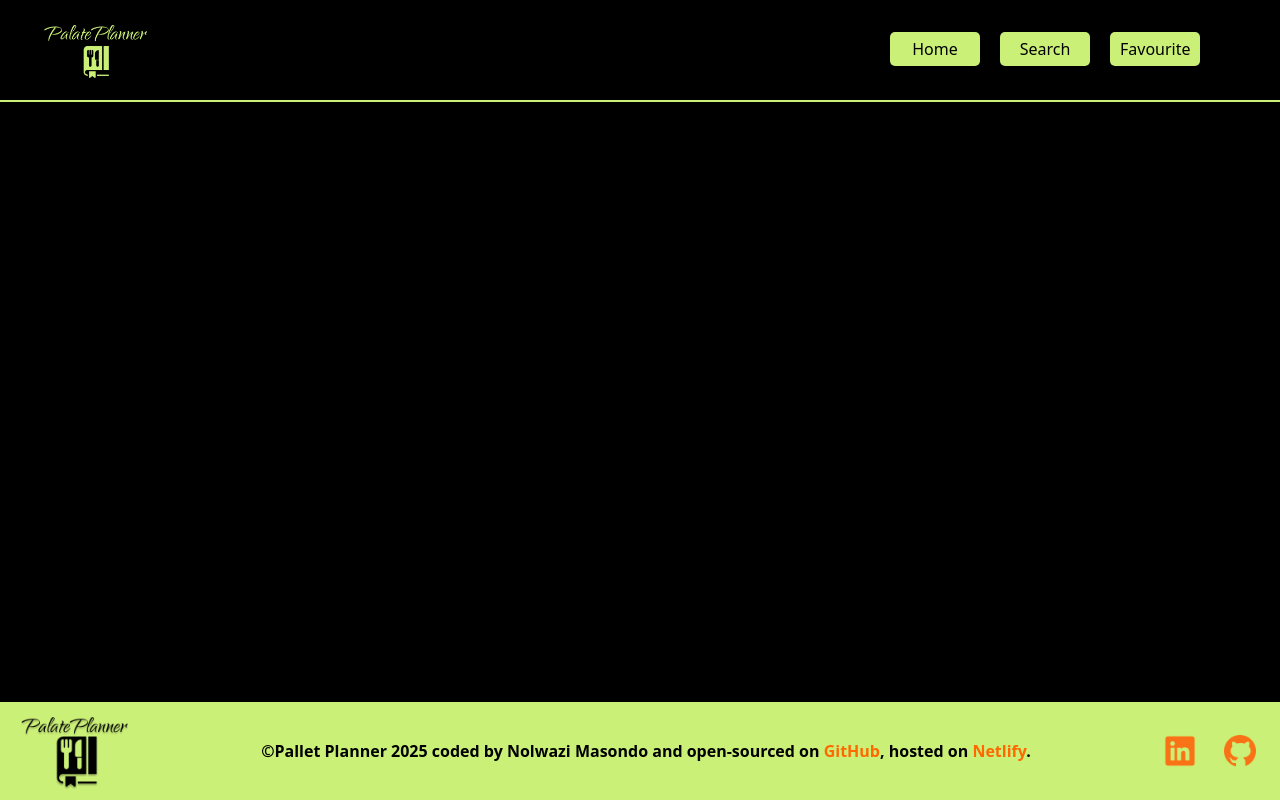
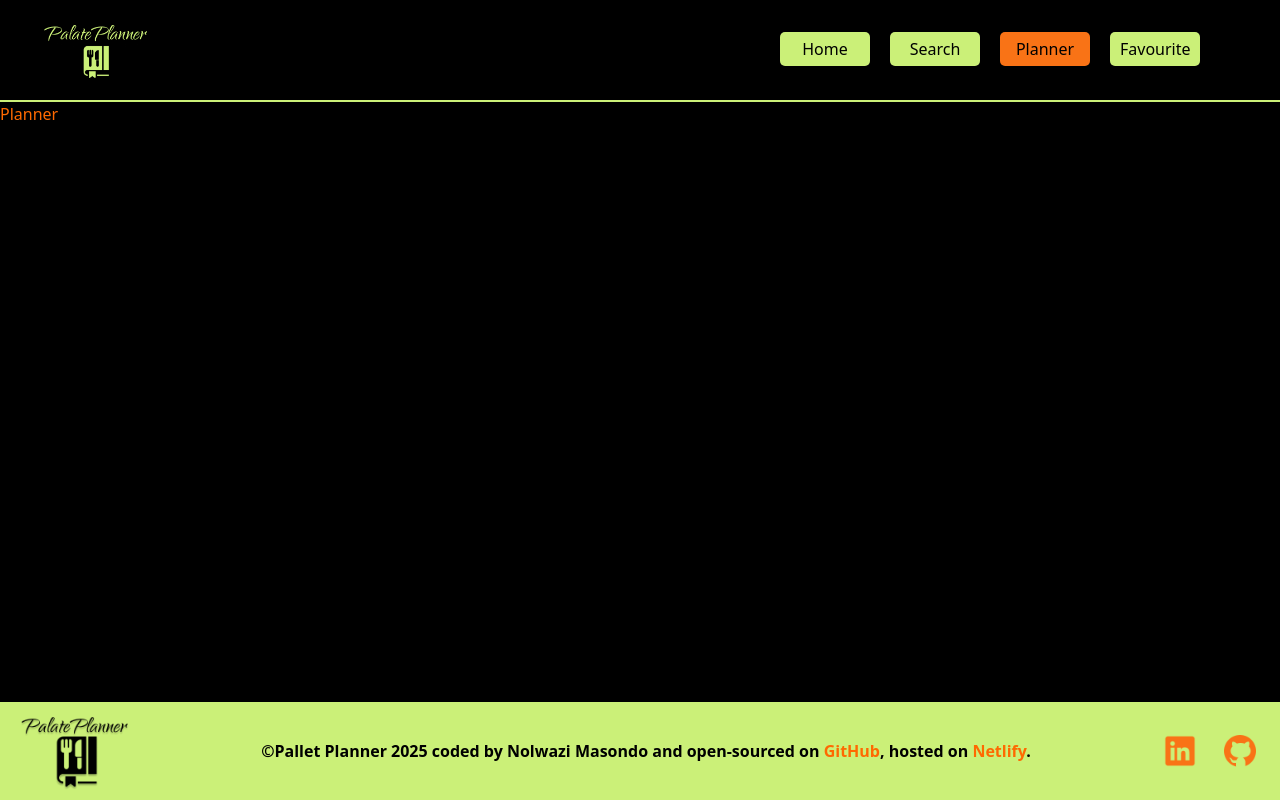
Before and after one commit to Lwazi-Masondo/alx-fe-capstone-project, a React (Vite) app in the folder recipe-finder-app/: page /planner in a window 1280 px wide. Built offline with nearby package versions, Linux system fonts and the light colour scheme.

Commit message:
Add new planner feature

```diff
--- a/recipe-finder-app/src/App.jsx
+++ b/recipe-finder-app/src/App.jsx
@@ -6,6 +6,7 @@ import Search from "./components/Search";
 import RecipeDetails from "./components/RecipeDetails";
 import Favourites from "./components/Favourites";
 import Home from "./components/Home";
+import Planner from "./components/Planner";
 
 function App() {
   const handleSearch = (q) => {
@@ -20,6 +21,7 @@ function App() {
           <Route path="/" element={<Home />} />
           <Route path="/recipe/:id" element={<RecipeDetails />} />
           <Route path="/search" element={<Search onSubmit={handleSearch} />} />
+          <Route path="/planner" element={<Planner />} />
           <Route path="/favourites" element={<Favourites />} />
         </Routes>
       </main>
--- a/recipe-finder-app/src/components/Nav.jsx
+++ b/recipe-finder-app/src/components/Nav.jsx
@@ -25,14 +25,14 @@ function Nav() {
           <span>Search</span>
         </NavLink>
 
-        {/* <NavLink
-        to="#"
+        <NavLink
+          to="/planner"
           className={({ isActive }) =>
             `transition - colors ${isActive ? "act-button" : "btn-primary"}`
           }
         >
           <span>Planner</span>
-      </NavLink> */}
+        </NavLink>
 
         <NavLink
           to="/favourites"
@@ -98,15 +98,17 @@ function Nav() {
             <span>Search</span>
           </NavLink>
 
-          {/* <NavLink
-        to="#"
+          <NavLink
+            to="/planner"
             className={({ isActive }) =>
-          `transition - colors ${isActive ? "act-button" : "btn-primary"}`
+              `transition - colors ${
+                isActive ? "act-button-sec" : "btn-secondary"
+              }`
             }
             onClick={() => setIsOpen(false)}
           >
             <span>Planner</span>
-      </NavLink> */}
+          </NavLink>
 
           <NavLink
             to="/favourites"
--- /dev/null
+++ b/recipe-finder-app/src/components/Planner.jsx
@@ -0,0 +1,9 @@
+function Planner() {
+  return (
+    <div>
+      <h1 className="text-orange-500">Planner</h1>
+    </div>
+  );
+}
+
+export default Planner;
```
Lines whose indentation alone changed are shown as unchanged.
